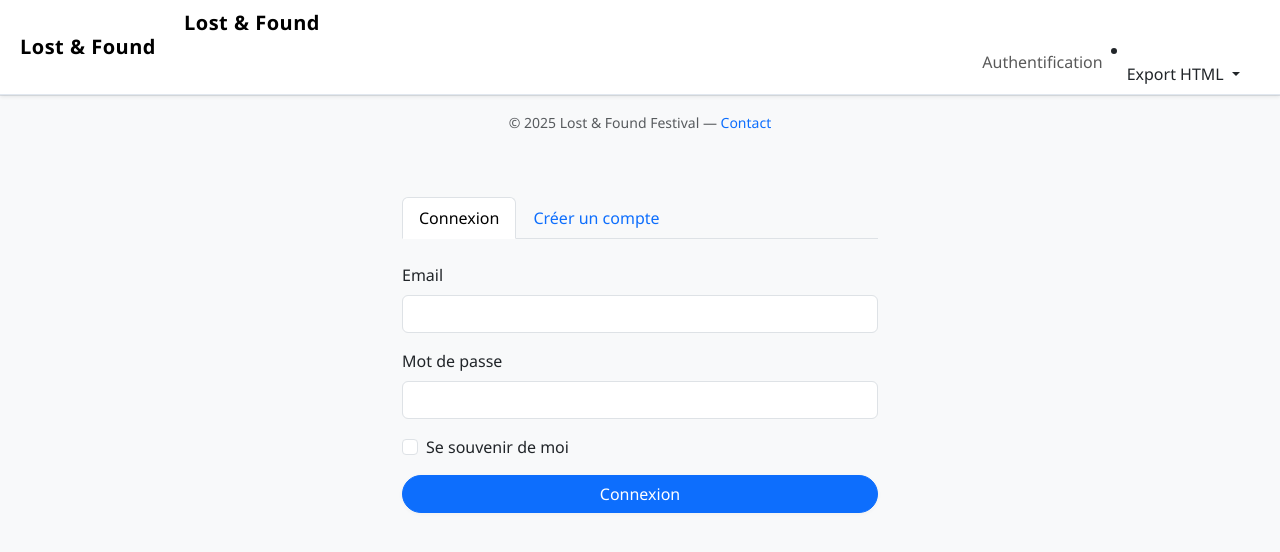
After one commit to syrus2008/lostfound_festival, a Flask app: page /auth in a window 1280 px wide. The commit adds this page. Shown: the top 552 px of the page. Run offline with Flask 3, Linux system fonts and the light colour scheme; some libraries are stand-ins or nearby versions.

Commit message:
clean up

```diff
--- a/app.py
+++ b/app.py
@@ -20,7 +20,7 @@ csrf = CSRFProtect(app)
 
 from flask_login import LoginManager
 login_manager = LoginManager(app)
-login_manager.login_view = 'login'
+login_manager.login_view = 'main.auth'
 login_manager.login_message_category = 'info'
 
 # Import models and create tables
--- /dev/null
+++ b/templates/auth.html
@@ -0,0 +1,65 @@
+{% extends 'base.html' %}
+{% block content %}
+<div class="container mt-5" style="max-width: 500px;">
+  <ul class="nav nav-tabs mb-4" id="authTabs" role="tablist">
+    <li class="nav-item" role="presentation">
+      <button class="nav-link active" id="login-tab" data-bs-toggle="tab" data-bs-target="#login" type="button" role="tab" aria-controls="login" aria-selected="true">Connexion</button>
+    </li>
+    <li class="nav-item" role="presentation">
+      <button class="nav-link" id="register-tab" data-bs-toggle="tab" data-bs-target="#register" type="button" role="tab" aria-controls="register" aria-selected="false">Créer un compte</button>
+    </li>
+  </ul>
+  <div class="tab-content" id="authTabsContent">
+    <div class="tab-pane fade show active" id="login" role="tabpanel" aria-labelledby="login-tab">
+      <form method="POST" action="{{ url_for('main.auth') }}?tab=login">
+        {{ login_form.hidden_tag() }}
+        <div class="mb-3">
+          {{ login_form.email.label(class="form-label") }}
+          {{ login_form.email(class="form-control") }}
+        </div>
+        <div class="mb-3">
+          {{ login_form.password.label(class="form-label") }}
+          {{ login_form.password(class="form-control") }}
+        </div>
+        <div class="mb-3 form-check">
+          {{ login_form.remember(class="form-check-input") }}
+          {{ login_form.remember.label(class="form-check-label") }}
+        </div>
+        <button type="submit" class="btn btn-primary w-100">Connexion</button>
+      </form>
+    </div>
+    <div class="tab-pane fade" id="register" role="tabpanel" aria-labelledby="register-tab">
+      <form method="POST" action="{{ url_for('main.auth') }}?tab=register">
+        {{ register_form.hidden_tag() }}
+        <div class="mb-3">
+          {{ register_form.email.label(class="form-label") }}
+          {{ register_form.email(class="form-control") }}
+        </div>
+        <div class="mb-3">
+          {{ register_form.password.label(class="form-label") }}
+          {{ register_form.password(class="form-control") }}
+        </div>
+        <div class="mb-3">
+          {{ register_form.password2.label(class="form-label") }}
+          {{ register_form.password2(class="form-control") }}
+        </div>
+        <button type="submit" class="btn btn-success w-100">Créer le compte</button>
+      </form>
+    </div>
+  </div>
+</div>
+<script>
+  // Active tab persistence based on query param
+  document.addEventListener('DOMContentLoaded', function() {
+    const params = new URLSearchParams(window.location.search);
+    const tab = params.get('tab');
+    if(tab === 'register') {
+      const registerTab = document.getElementById('register-tab');
+      new bootstrap.Tab(registerTab).show();
+    } else {
+      const loginTab = document.getElementById('login-tab');
+      new bootstrap.Tab(loginTab).show();
+    }
+  });
+</script>
+{% endblock %}
--- a/templates/base.html
+++ b/templates/base.html
@@ -20,6 +20,7 @@
       </button>
       <div class="collapse navbar-collapse" id="navbarNav">
         <ul class="navbar-nav me-auto mb-2 mb-lg-0">
+          {% if current_user.is_authenticated %}
             <li class="nav-item"><a class="nav-link" href="/report">Signaler un objet</a></li>
             <li class="nav-item dropdown">
               <a class="nav-link dropdown-toggle" href="#" id="navbarDropdown" role="button" data-bs-toggle="dropdown">
@@ -32,7 +33,6 @@
               </ul>
             </li>
             <li class="nav-item"><a class="nav-link" href="{{ url_for('main.list_matches') }}">Correspondances</a></li>
-          {% if current_user.is_authenticated %}
             {% if current_user.is_admin %}
               <li class="nav-item"><a class="nav-link text-danger fw-bold" href="{{ url_for('admin.admin_dashboard') }}">Admin</a></li>
             {% endif %}
@@ -43,8 +43,7 @@
             <li class="nav-item"><span class="nav-link">{{ current_user.email }}</span></li>
             <li class="nav-item"><a class="nav-link" href="{{ url_for('main.logout') }}">Déconnexion</a></li>
           {% else %}
-            <li class="nav-item"><a class="nav-link" href="{{ url_for('main.login') }}">Connexion</a></li>
-            <li class="nav-item"><a class="nav-link" href="{{ url_for('main.register') }}">Créer un compte</a></li>
+            <li class="nav-item"><a class="nav-link" href="{{ url_for('main.auth') }}">Authentification</a></li>
           {% endif %}
         </ul>
           <li class="nav-item dropdown">
--- a/views.py
+++ b/views.py
@@ -34,55 +34,51 @@ def find_similar_items(titre, category_id, seuil=70):
 
 @bp.route('/')
 def index():
+    if not current_user.is_authenticated:
+        return redirect(url_for('main.auth'))
     latest_found_items = Item.query.filter_by(status=Status.FOUND).order_by(Item.date_reported.desc()).limit(10).all()
     return render_template('index.html', latest_found_items=latest_found_items)
 
-@bp.route('/login', methods=['GET', 'POST'])
-def login():
+@bp.route('/auth', methods=['GET', 'POST'])
+def auth():
     if current_user.is_authenticated:
         return redirect(url_for('main.index'))
-    form = LoginForm()
-    if form.validate_on_submit():
-        user = User.query.filter_by(email=form.email.data.lower()).first()
-        if user and user.check_password(form.password.data):
-            login_user(user, remember=form.remember.data)
-            log_action(user.id, 'login', 'Connexion utilisateur')
-            flash('Connexion réussie.', 'success')
-            return redirect(url_for('main.index'))
-        flash('Identifiants invalides.', 'danger')
-    return render_template('login.html', form=form)
-
-@bp.route('/logout')
-@login_required
-def logout():
-    log_action(current_user.id, 'logout', 'Déconnexion utilisateur')
-    logout_user()
-    flash('Déconnexion réussie.', 'info')
-    return redirect(url_for('main.index'))
-
-@bp.route('/register', methods=['GET', 'POST'])
-def register():
-    if current_user.is_authenticated:
-        return redirect(url_for('main.index'))
-    form = RegisterForm()
-    if form.validate_on_submit():
-        if User.query.filter_by(email=form.email.data.lower()).first():
-            flash('Cet email existe déjà.', 'danger')
-            return render_template('register.html', form=form)
-        user = User(email=form.email.data.lower())
-        user.set_password(form.password.data)
-        db.session.add(user)
-        db.session.commit()
-        log_action(user.id, 'register', 'Inscription utilisateur')
-        flash('Compte créé. Connectez-vous.', 'success')
-        return redirect(url_for('main.login'))
-    return render_template('register.html', form=form)
+    login_form = LoginForm()
+    register_form = RegisterForm()
+    active_tab = request.args.get('tab', 'login')
+    # Gestion connexion
+    if request.method == 'POST':
+        if 'email' in request.form and 'password' in request.form and 'remember' in request.form:
+            active_tab = 'login'
+            if login_form.validate_on_submit():
+                user = User.query.filter_by(email=login_form.email.data.lower()).first()
+                if user and user.check_password(login_form.password.data):
+                    login_user(user, remember=login_form.remember.data)
+                    log_action(user.id, 'login', 'Connexion utilisateur')
+                    flash('Connexion réussie.', 'success')
+                    return redirect(url_for('main.index'))
+                flash('Identifiants invalides.', 'danger')
+        elif 'email' in request.form and 'password' in request.form and 'password2' in request.form:
+            active_tab = 'register'
+            if register_form.validate_on_submit():
+                if User.query.filter_by(email=register_form.email.data.lower()).first():
+                    flash('Cet email existe déjà.', 'danger')
+                else:
+                    user = User(email=register_form.email.data.lower())
+                    user.set_password(register_form.password.data)
+                    db.session.add(user)
+                    db.session.commit()
+                    log_action(user.id, 'register', 'Inscription utilisateur')
+                    flash('Compte créé. Connectez-vous.', 'success')
+                    return redirect(url_for('main.auth', tab='login'))
+    return render_template('auth.html', login_form=login_form, register_form=register_form, active_tab=active_tab)
 
 # Journalisation d'action
 def log_action(user_id, action_type, details=None):
     log = ActionLog(user_id=user_id, action_type=action_type, details=details)
     db.session.add(log)
     db.session.commit()
+
 
 @bp.route('/lost/new')
 def redirect_lost():
@@ -168,6 +164,7 @@ def report_item():
 
 
 @bp.route('/items/<status>')
+@login_required
 def list_items(status):
     from models import Match
     try:
@@ -242,6 +239,7 @@ def list_items(status):
     )
 
 @bp.route('/item/<int:item_id>', methods=['GET', 'POST'])
+@login_required
 def detail_item(item_id):
     item = Item.query.get_or_404(item_id)
     form = ClaimForm()
@@ -405,6 +403,7 @@ def delete_item(item_id):
     return redirect(url_for('main.index'))
 
 @bp.route('/export/<status>')
+@login_required
 def export_items(status):
     try:
         st = Status(status)
@@ -453,6 +452,7 @@ def get_all_candidate_pairs(seuil=60):
     return pairs
 
 @bp.route('/matches')
+@login_required
 def list_matches():
     try:
         seuil = int(request.args.get('threshold', 60))
```
Also changed, not shown: templates/login.html (deleted, +0 -20 lines), templates/register.html (deleted, +0 -20 lines). Lines whose indentation alone changed are shown as unchanged.
